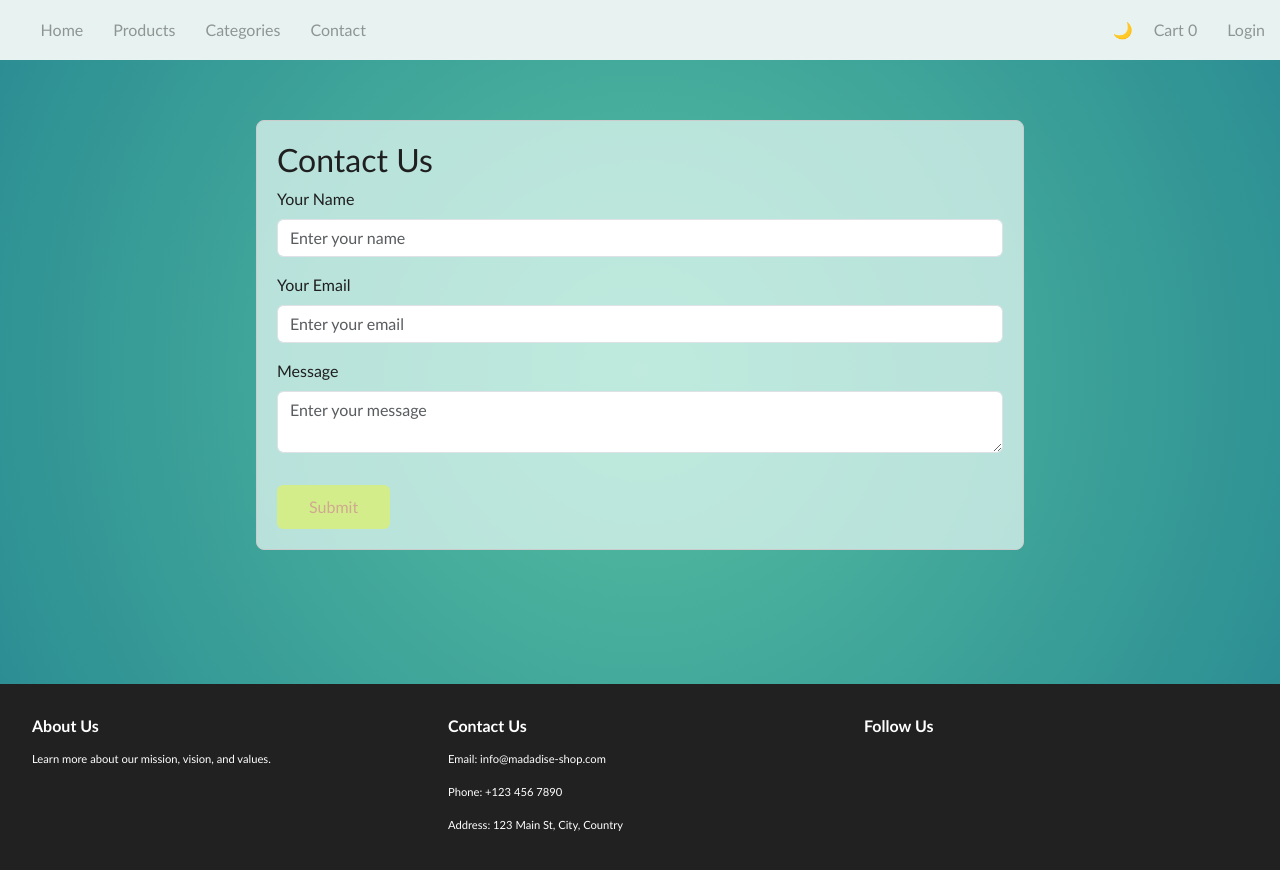
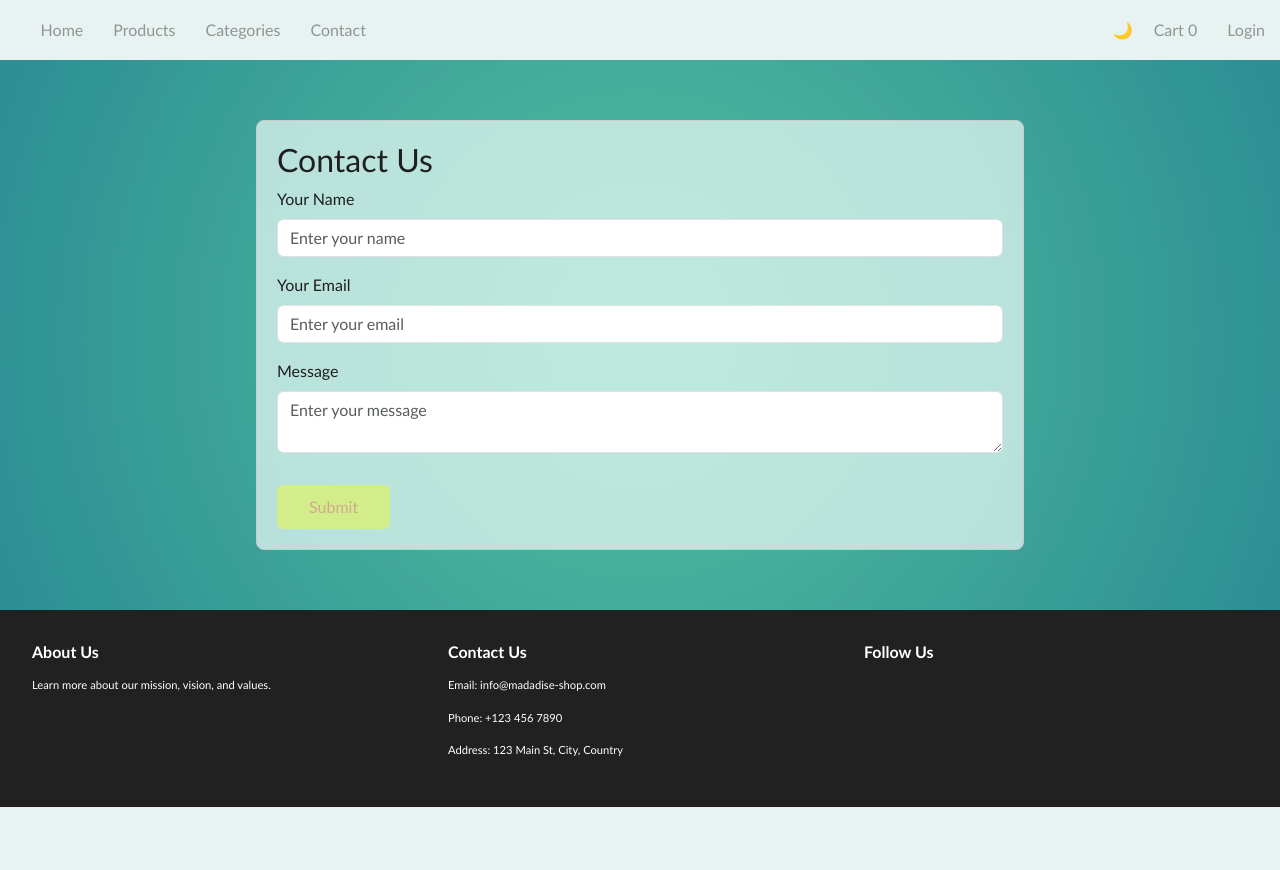
Before and after one commit to lidia-rbr/madadis, a React (Create React App) app: page /Contact in a window 1280 px wide. Shown: the top 870 px of the page. After the commit the page ends 807 px from the top, so only its background shows below. Built offline with nearby package versions, Linux system fonts and the light colour scheme; no server answers.

Commit message:
footer fix

```diff
--- a/src/components/footer/footerIndex.jsx
+++ b/src/components/footer/footerIndex.jsx
@@ -1,6 +1,6 @@
 import React from "react";
 import styled from "styled-components";
-import { Link } from "react-router-dom";
+// import { Link } from "react-router-dom";
 
 const FooterContainer = styled.footer`
   background-color: ${({ theme }) => theme.footerBackground};
@@ -10,7 +10,11 @@ const FooterContainer = styled.footer`
   justify-content: space-between;
   align-items: flex-start;
   flex-wrap: wrap;
+  bottom:0px;
   width: 100%;
+  // z-index:1000;
+  // height:20vh
+
 `;
 
 const FooterSection = styled.div`
--- a/src/components/last-products/LastProducts.jsx
+++ b/src/components/last-products/LastProducts.jsx
@@ -21,7 +21,7 @@ const StyledCarousel = styled(Carousel)`
   position: relative;
   top: -49vh;
   right: -25vw;
-  margin-bottom: -28vh;
+  margin-bottom: -40vh;
   margin-top: 20px;
 
   .carousel-indicators {
--- a/src/components/wrapper/wrapperIndex.jsx
+++ b/src/components/wrapper/wrapperIndex.jsx
@@ -3,16 +3,14 @@ import styled from "styled-components";
 const Wrapper = styled.div`
   display: flex;
   flex-direction: column;
-  min-height: 100vh;
+  min-height: 100vh; /* Ensures the body takes at least the height of the viewport */
+  margin: 0;
 `;
 
 const Content = styled.div`
-  flex: 1;
-  //   background: radial-gradient(
-  //   circle,
-  //   ${({ theme }) => theme.primary} 0%,
-  //   ${({ theme }) => theme.secondary} 100%
-  // );
+  min-height: 100vh;
+  display: flex;
+  flex-direction: column;
 `;
 
 export { Wrapper, Content };
--- a/src/index.js
+++ b/src/index.js
@@ -49,15 +49,15 @@ root.render(
                     <Route path="/thank-you" element={<ThankYou />} />
                     <Route path="*" element={<Error />} />
                   </Routes>
+                  <Footer />
                 </Content>
-                <Footer />
               </Wrapper>
             </CartContextProvider>
           </UserContextProvider>
         </ProductProvider>
       </CustomThemeProvider>
     </Router>
-  </React.StrictMode>,
+  </React.StrictMode>
 );
 
 reportWebVitals();
--- a/src/pages/Cart.jsx
+++ b/src/pages/Cart.jsx
@@ -16,10 +16,10 @@ const PageCartWrapper = styled.div`
     ${({ theme }) => theme.primary} 0%,
     ${({ theme }) => theme.secondary} 100%
   );
-  min-height: 65vh;
+  flex: 1;
 
   @media (max-width: 600px) {
-  padding-top: 30px;
+    padding-top: 30px;
   }
 `;
 
@@ -46,7 +46,6 @@ const CartItem = styled.div`
   border: 1px solid #eee;
   border-radius: 5px;
   background-color: ${({ theme }) => theme.body};
-
 `;
 
 const CartImage = styled.img`
--- a/src/pages/Contact.jsx
+++ b/src/pages/Contact.jsx
@@ -8,9 +8,9 @@ const PageFormWrapper = styled.div`
   padding-top: 60px;
   padding-bottom: 60px;
   display: flex;
-  flex:1;
+  flex: 1;
   justify-content: center;
-  min-height: 78vh;
+  flex: 1;
   background: radial-gradient(
     circle,
     ${({ theme }) => theme.primary} 0%,
--- a/src/pages/Home.jsx
+++ b/src/pages/Home.jsx
@@ -17,6 +17,10 @@ const HomeBanner = styled.div`
 
   @media (max-width: 600px) {
     height: 50vh;
+  }
+
+  @media (min-width: 600px) {
+    flex: 1;
   }
 `;
 
@@ -58,7 +62,6 @@ function Home() {
             ></path>
           </svg>
         </div>
-
       </HomeBanner>
       <LastProductsSection />
     </>
--- a/src/pages/loginIndex.jsx
+++ b/src/pages/loginIndex.jsx
@@ -10,6 +10,7 @@ const PageFormWrapper = styled.div`
   padding-top: 60px;
   padding-bottom: 60px;
   display: flex;
+  flex:1;
   justify-content: center;
   background: radial-gradient(
     circle,
@@ -25,7 +26,7 @@ const FormContainer = styled.div`
   border-radius: 8px;
   background-color: ${({ theme }) => theme.cards};
   color: ${({ theme }) => theme.text};
-  min-height: 43vh;
+  height: 32vh;
 `;
 
 const FormButton = styled(Button)`
```
